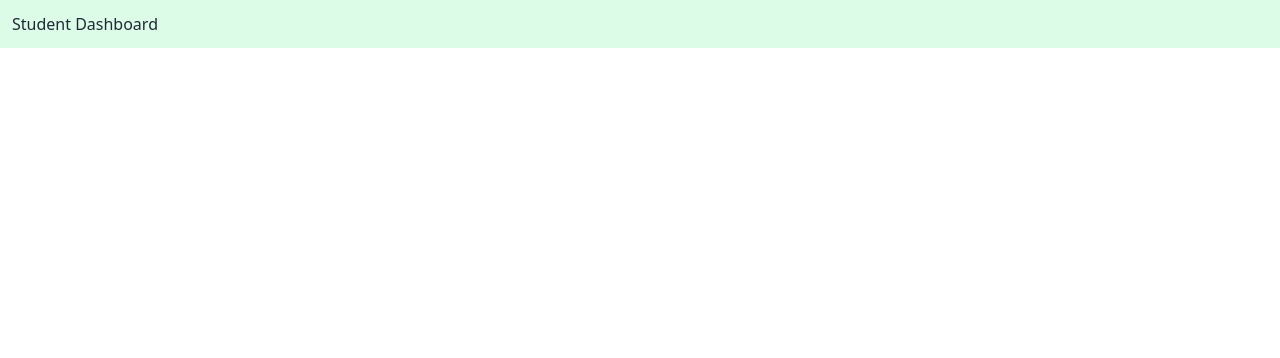
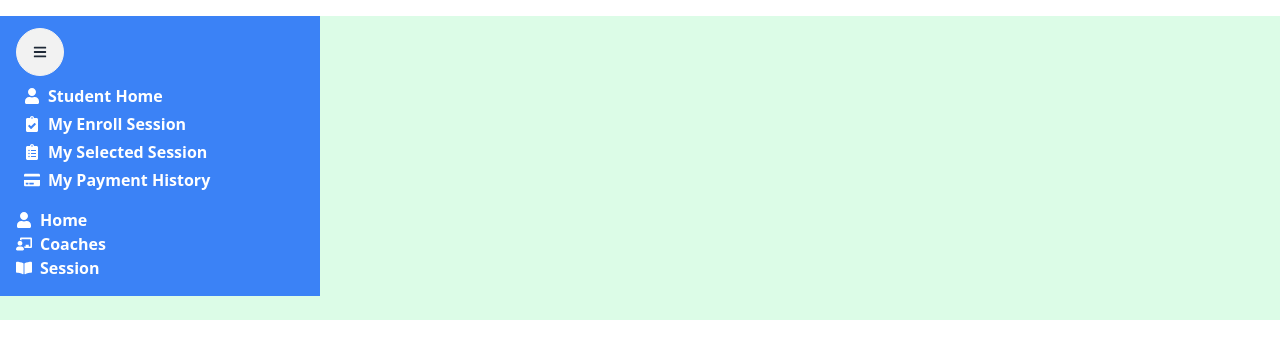
Before and after one commit to SaAbdullah131/City_Club_client, a React (Vite) app: page /dashboard/student in a window 1280 px wide. Shown: the top 358 px of the page. Built offline with nearby package versions, Linux system fonts and the light colour scheme; no server answers; sample sign-in values are in the browser's storage.

Commit message:
simple dashboard added

```diff
--- a/src/Layout/Dashboard.jsx
+++ b/src/Layout/Dashboard.jsx
@@ -1,12 +1,14 @@
 import React, { useContext } from 'react';
 import {Outlet} from 'react-router-dom';
 import  { ThemeContext } from '../Provider/ThemeProvider';
+import Sidebar from '../Shared/DashboardSimilar/Sidebar/Sidebar';
 
 const Dashboard = ()=> {
     const {dark} = useContext(ThemeContext);
     return (
         <div className={dark ? "dark":""}>
             <div>
+                <Sidebar></Sidebar>
                 <div className='w-full p-3'>
                     <Outlet></Outlet>
                 </div>
--- a/src/Pages/Dashboard/StudentDashboard/StudentDashboard.jsx
+++ b/src/Pages/Dashboard/StudentDashboard/StudentDashboard.jsx
@@ -3,7 +3,7 @@ import React from 'react';
 const StudentDashboard = () => {
     return (
         <div>
-            <h2>Student Dashboard</h2>
+
         </div>
     );
 };
--- a/src/Shared/DashboardSimilar/Sidebar/Sidebar.jsx
+++ b/src/Shared/DashboardSimilar/Sidebar/Sidebar.jsx
@@ -0,0 +1,49 @@
+import React, { useState } from 'react';
+import useAdmin from '../../../Hooks/UseAdmin';
+import UseCoaches from '../../../Hooks/UseCoaches';
+import { FaUser,FaBars,FaClipboardCheck, FaClipboardList, FaChevronCircleLeft, FaCreditCard, FaChalkboardTeacher, FaBookOpen} from 'react-icons/fa';
+import { Link } from 'react-router-dom';
+
+const Sidebar = () => {
+    const[open,setOpen] = useState(false);
+    const [isAdmin] = useAdmin();
+    const [isCoaches] = UseCoaches();
+
+    return (
+        <div className='w-full md:w-3/12 bg-blue-500 text-black mt-4 pt-3 p-4'>
+            <button onClick={()=>setOpen(!open)} className='btn btn-circle'>
+                {
+                    open ? <FaChevronCircleLeft></FaChevronCircleLeft>:<FaBars></FaBars>
+                }
+            </button>
+            <div className={open ? 'rounded-md p-3 z-10 mt-2': "hidden md:flex md:flex-col"}>
+                <div className='flex flex-col gap-1 p-2 text-white font-semibold'>
+                {
+                    isAdmin ? <>
+                        <Link to={`/dashboard/admin`}className='flex items-center gap-2'><FaUser></FaUser>Admin Home</Link>
+                        <Link to={`/dashboard/manage-session`} className='flex items-center gap-2'><FaClipboardList></FaClipboardList>Manage Session</Link>
+                        <Link to={`/dashboard/manage-user`}className='flex items-center gap-2'><FaClipboardCheck></FaClipboardCheck>Manage User</Link>
+                    </>:isCoaches ? <>
+                        <Link to={`/dashboard/coaches`}className='flex items-center gap-2'><FaUser></FaUser>Coaches Home</Link>
+                        <Link to={`/dashboard/my-session`}className='flex items-center gap-2'><FaClipboardList></FaClipboardList>My Session</Link>
+                        <Link to={`/dashboard/add-a-session`}className='flex items-center gap-2'><FaClipboardCheck></FaClipboardCheck>Add A Session</Link>
+                    </>:<>
+                        <Link to={`/dashboard/admin`}className='flex items-center gap-2'><FaUser></FaUser>Student Home</Link>
+                        <Link to={`/dashboard/my-enroll-session`}className='flex items-center gap-2'><FaClipboardCheck></FaClipboardCheck>My Enroll Session</Link>
+                        <Link to={`/dashboard/my-selected-session`}className='flex items-center gap-2'><FaClipboardList></FaClipboardList>My Selected Session</Link>
+                        <Link to={`/dashboard/payment-history`}className='flex items-center gap-2'><FaCreditCard></FaCreditCard>My Payment History</Link>
+                    </>
+                }
+                </div>
+                <div className='flex-col flex mt-2 text-white font-bold'>
+                    <Link to='/' className='flex items-center gap-2'><FaUser></FaUser>Home</Link>
+                    <Link to='/allcoaches'className='flex items-center gap-2'><FaChalkboardTeacher></FaChalkboardTeacher>Coaches</Link>
+                    <Link to='/session'className='flex items-center gap-2'><FaBookOpen></FaBookOpen>Session</Link>
+
+                </div>
+            </div>
+        </div>
+    );
+};
+
+export default Sidebar;
```
